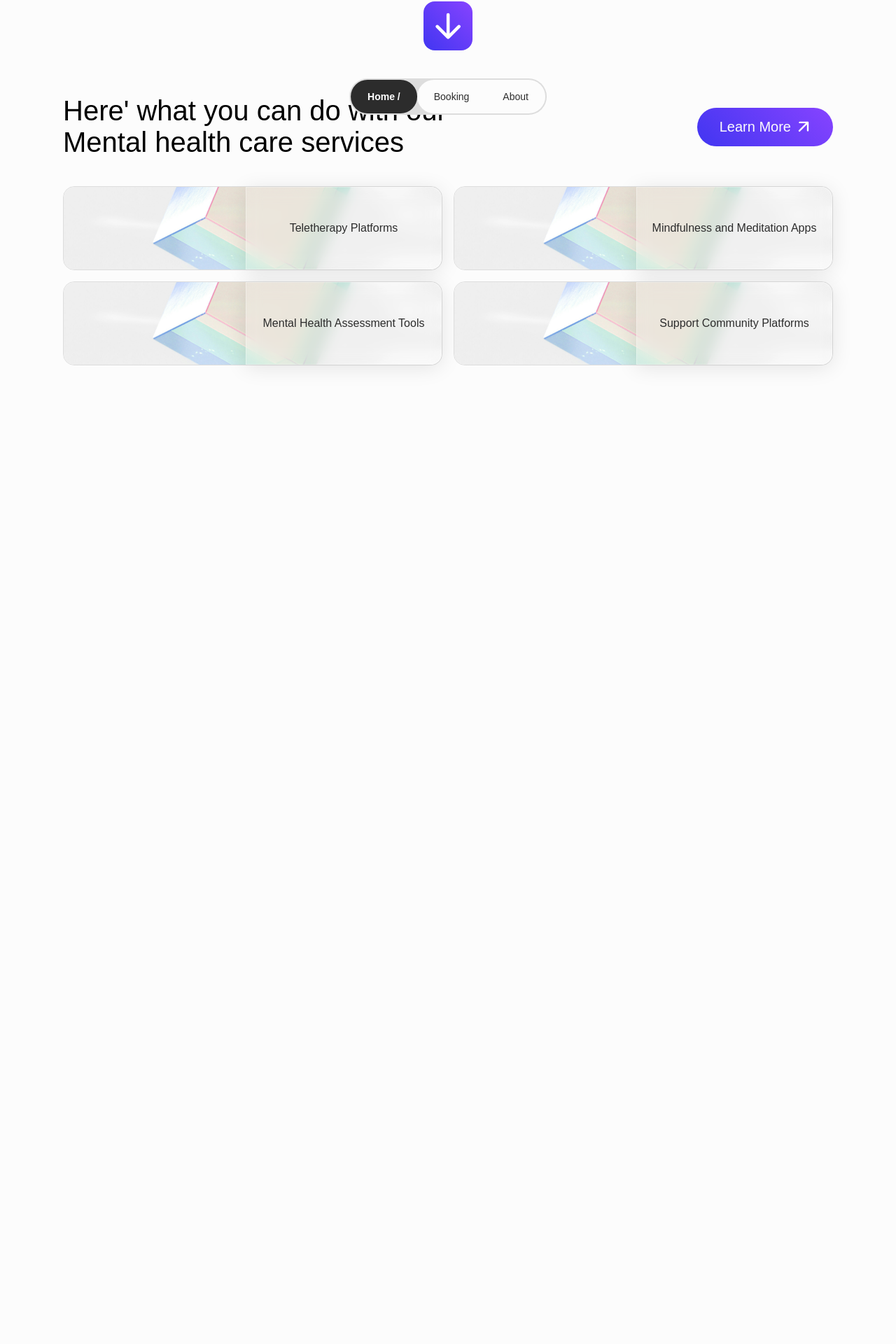
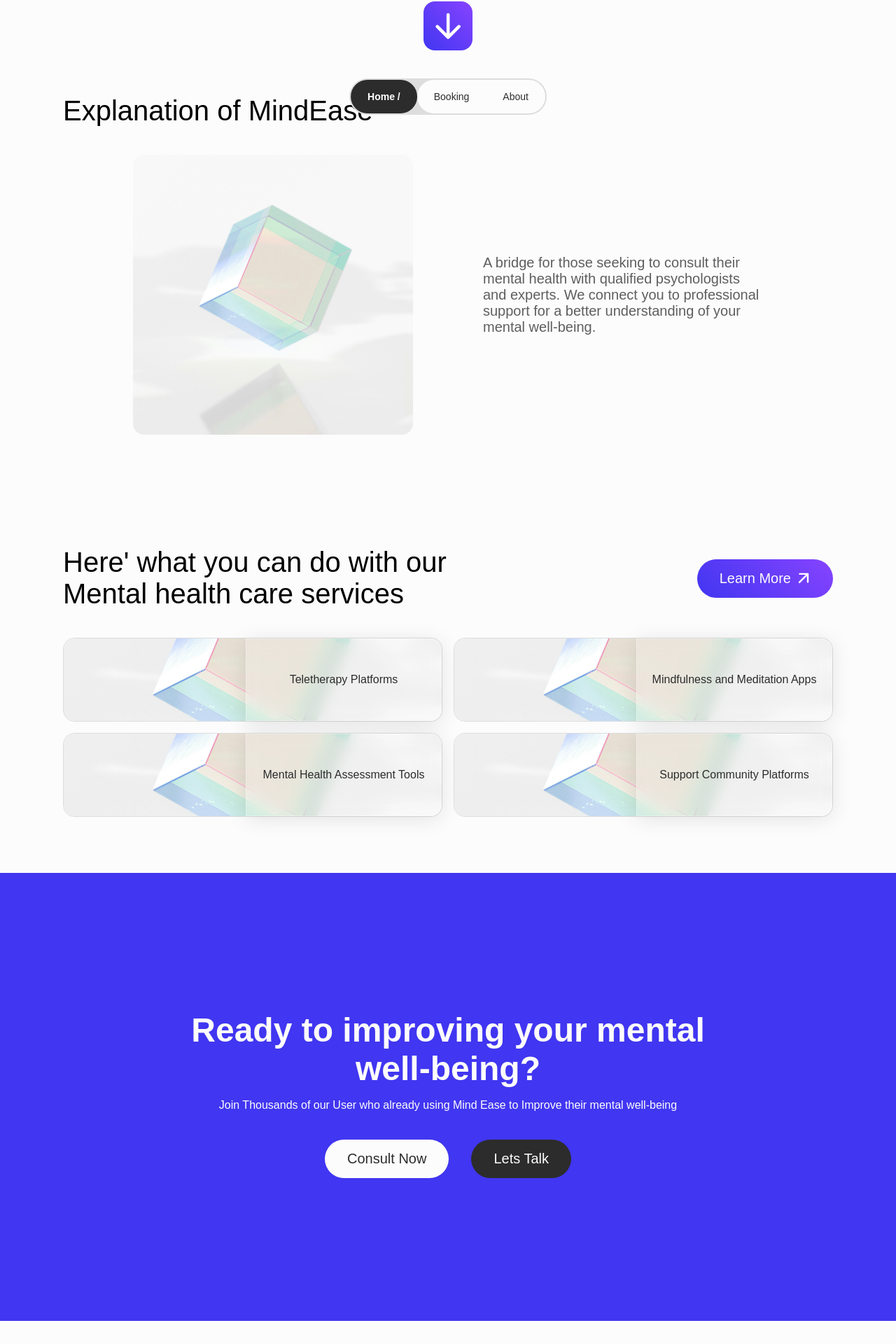
Before and after one commit to AlfaridzaHamdani/MindEase, a React (Vite) app: page / in a window 1280 px wide. Shown: the part 604-2524 px from the top of the page at 70% size. Before the commit the page ends 1126 px from the top, so only its background shows below. Built offline with nearby package versions, Linux system fonts and the light colour scheme.

Commit message:
Add Cta Section

```diff
--- /dev/null
+++ b/src/components/ctaSection/index.jsx
@@ -0,0 +1,24 @@
+import React from "react";
+import "./styles.scss";
+
+const index = () => {
+  return (
+    <>
+      <section className="ctaSection">
+        <div className="container">
+          <h1>Ready to improving your mental well-being?</h1>
+          <p>
+            Join Thousands of our User who already using Mind Ease to Improve
+            their mental well-being
+          </p>
+          <div className="buttonContainer">
+            <button className="consult">Consult Now</button>
+            <button className="talk">Lets Talk</button>
+          </div>
+        </div>
+      </section>
+    </>
+  );
+};
+
+export default index;
--- /dev/null
+++ b/src/components/ctaSection/styles.scss
@@ -0,0 +1,97 @@
+$black: #2c2c2c;
+$black-400: #5e5e5e;
+$black-300: #b5b5b5;
+$black-200: #dddddd;
+$white: #fcfcfc;
+$blue: #4136f1;
+
+.ctaSection {
+  background-color: $blue;
+  width: 100%;
+  color: $white;
+  height: 80vh;
+  display: flex;
+  align-items: center;
+  margin: 80px 0;
+
+  h1 {
+    font-size: 48px;
+    font-weight: 700;
+    margin-bottom: 16px;
+    width: 800px;
+    text-align: center;
+  }
+
+  .container {
+    height: fit-content;
+    width: 100%;
+    display: flex;
+    flex-direction: column;
+    align-items: center;
+  }
+
+  .buttonContainer {
+    display: flex;
+    justify-content: center;
+    padding: 40px 0;
+    gap: 32px;
+
+    button {
+      background-color: $white;
+      color: $black;
+      font-size: 20px;
+      font-weight: 100;
+      padding: 16px 32px;
+      border: none;
+      border-radius: 32px;
+      cursor: pointer;
+    }
+
+    .talk {
+      background-color: $black;
+      color: $white;
+    }
+  }
+}
+
+@media (max-width: 767.98px) {
+  .ctaSection {
+    height: 100vh;
+    margin: 0;
+    padding: 32px 0;
+    display: flex;
+    justify-content: center;
+    flex-direction: column;
+
+    .container {
+      h1 {
+        font-size: 28px;
+        width: 100%;
+      }
+
+      p {
+        text-align: center;
+        font-size: 16px;
+        width: 70%;
+      }
+
+      .buttonContainer {
+        flex-direction: column;
+        gap: 16px;
+
+        button {
+          width: 100%;
+        }
+      }
+    }
+  }
+}
+
+@media (min-width: 768px) and (max-width: 991.98px) {
+}
+
+@media (min-width: 992px) and (max-width: 1199.98px) {
+}
+
+@media (min-width: 1200px) {
+}
--- /dev/null
+++ b/src/components/explanationSection/index.jsx
@@ -0,0 +1,22 @@
+import React from "react";
+import "./styles.scss";
+
+const index = () => {
+  return (
+    <>
+      <section className="explanation">
+        <h1>Explanation of MindEase</h1>
+        <div className="container">
+          <img src="/Img.jpg" alt="" />
+          <p>
+            A bridge for those seeking to consult their mental health with
+            qualified psychologists and experts. We connect you to professional
+            support for a better understanding of your mental well-being.
+          </p>
+        </div>
+      </section>
+    </>
+  );
+};
+
+export default index;
--- /dev/null
+++ b/src/components/explanationSection/styles.scss
@@ -0,0 +1,117 @@
+$black: #2c2c2c;
+$black-400: #5e5e5e;
+$black-300: #b5b5b5;
+$black-200: #dddddd;
+$white: #fcfcfc;
+
+.explanation {
+  position: relative;
+  display: flex;
+  flex-direction: column;
+  justify-content: start;
+  padding: 0 0 160px 0;
+
+  h1 {
+    font-size: 40px;
+    font-weight: 100;
+    padding: 0 0 40px 0;
+  }
+  .container {
+    display: flex;
+    justify-content: space-evenly;
+    img {
+      width: 400px;
+      height: 400px;
+      object-fit: cover;
+      border-radius: 16px;
+    }
+
+    p {
+      display: flex;
+      align-items: center;
+      width: 400px;
+      font-size: 20px;
+      font-weight: 100;
+      color: $black-400;
+      padding: 20px 0;
+    }
+  }
+}
+
+@media (max-width: 575.98px) {
+  .explanation {
+    padding: 32px 2vw 80px 2vw;
+    h1 {
+      text-align: center;
+      font-size: 28px;
+    }
+
+    .container {
+      flex-direction: column;
+      gap: 16px;
+      img {
+        width: 100%;
+        height: 300px;
+      }
+
+      p {
+        width: 100%;
+        font-size: 16px;
+        padding: 0;
+      }
+    }
+  }
+}
+
+@media (min-width: 576px) and (max-width: 767.98px) {
+  .explanation {
+    padding: 32px 2vw 80px 2vw;
+    h1 {
+      text-align: center;
+      font-size: 28px;
+    }
+
+    .container {
+      flex-direction: column;
+      gap: 16px;
+      img {
+        width: 100%;
+        height: 300px;
+      }
+
+      p {
+        width: 100%;
+        font-size: 16px;
+        padding: 0;
+      }
+    }
+  }
+}
+
+@media (min-width: 768px) and (max-width: 991.98px) {
+  .explanation {
+    width: 700px;
+
+    h1 {
+      text-align: start;
+      font-size: 28px;
+    }
+
+    .container {
+      gap: 16px;
+      img {
+        width: 100%;
+        height: 300px;
+      }
+
+      p {
+        width: 100%;
+        font-size: 16px;
+        padding: 0;
+      }
+    }
+  }
+}
+
+@media (min-width: 992px) and (max-width: 1199.98px) {
+}
--- a/src/components/heroSection/styles.scss
+++ b/src/components/heroSection/styles.scss
@@ -850,18 +850,18 @@ section {
           }
 
           .rounded::after {
-            right: 37px;
+            right: 36px;
           }
 
           .background::before {
-            right: 4px;
+            right: 5px;
             bottom: -24px;
             height: 25px;
             border-radius: 16px 0 0 0;
           }
 
           .background::after {
-            right: 4px;
+            right: 5px;
             bottom: -20px;
           }
         }
@@ -874,7 +874,7 @@ section {
 
         .bottom {
           .background::before {
-            right: -43px;
+            right: -43.5px;
           }
 
           .background::after {
--- a/src/pages/LandingPage.jsx
+++ b/src/pages/LandingPage.jsx
@@ -1,14 +1,18 @@
 import React from "react";
 import Navbar from "../components/Navbar";
 import HeroSection from "../components/heroSection";
-import Services from "../components/services";
+import Services from "../components/servicesSection";
+import Explanation from "../components/explanationSection";
+import CTA from "../components/ctaSection";
 
 const LandingPage = () => {
   return (
     <>
       <Navbar />
       <HeroSection />
+      <Explanation />
       <Services />
+      <CTA />
     </>
   );
 };
```
Also changed, not shown: src/components/servicesSection/index.jsx (renamed from src/components/services/index.jsx), src/components/servicesSection/styles.scss (renamed from src/components/services/styles.scss).
